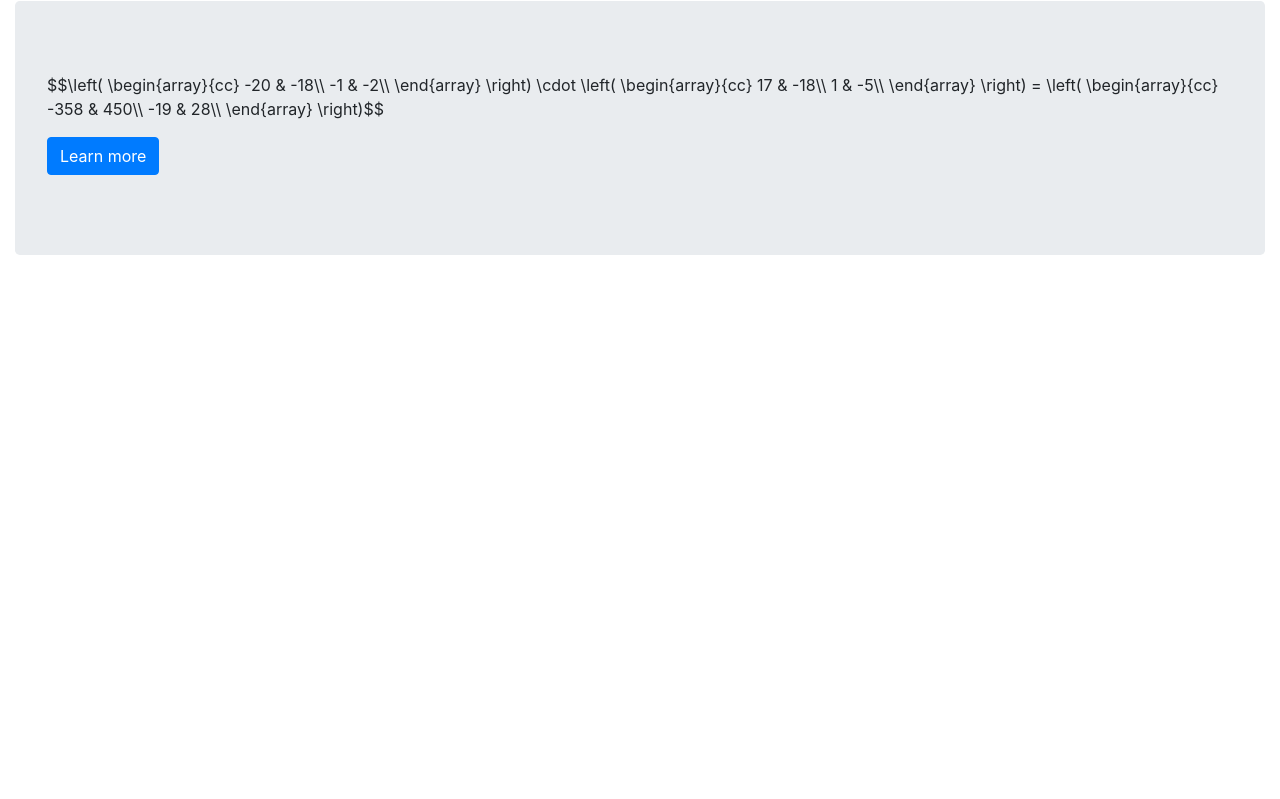
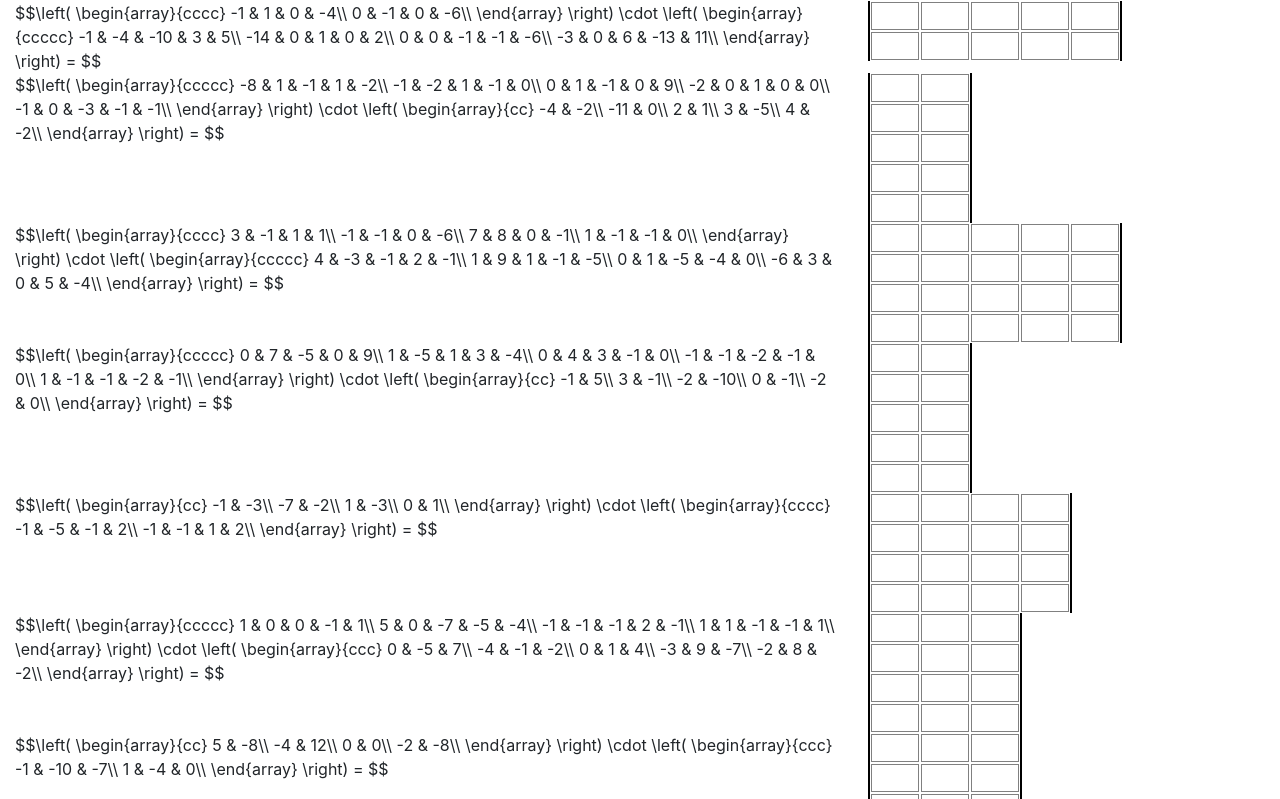
Before and after one commit to turbod89/matrixExercises, a plain HTML site: page index.html in a window 1280 px wide. Shown: the part 55-854 px from the top of the page. Before the commit the page ends 800 px from the top, so only its background shows below. Drawn offline with nearby package versions, Linux system fonts and the light colour scheme; some packages are replaced by stand-ins of ours.

Commit message:
test implemented

```diff
--- /dev/null
+++ b/css/main.css
@@ -0,0 +1,22 @@
+.inputCell {
+    width: 3em;
+    border: 1px grey solid;
+}
+.inputCell.correct {
+    width: 3em;
+    border: 1px green solid;
+    background-color: rgba(127, 255, 127, 0.329);
+}
+.inputCell.incorrect {
+    width: 3em;
+    border: 1px red solid;
+    background-color: rgba(255, 127, 127, 0.329);
+}
+
+
+table.matrix {
+    vertical-align: center;
+    border-left:2px black solid;
+    border-right:2px black solid;
+    padding-left: 2em;
+}
--- a/index.html
+++ b/index.html
@@ -8,37 +8,28 @@
     <!-- Bootstrap CSS -->
     <link rel="stylesheet" href="./bootstrap/css/bootstrap.min.css">
 
+    <link rel="stylesheet" href="./css/main.css">
+
     <!-- Javascripts -->
     <script src='https://cdnjs.cloudflare.com/ajax/libs/mathjax/2.7.4/latest.js?config=TeX-MML-AM_CHTML' async></script>
 
     <title>New Tab</title>
   </head>
   <body>
-    <div class="container-fluid">
-        <div class="row">
-            <div class="col-md-12">
+        <div class="container-fluid">
+            <div class="row">
                 <div class="page-header">
                     <h1>
-                        Matrius <small>Exercicis</small>
+                        Matrius
+                        <small>Generador d'exercicis</small>
                     </h1>
                 </div>
-                <div class="jumbotron">
-                    <h2></h2>
-                    <p>
-                        $$
-                            \left(
-                                \begin{array}{cc}
-                                    a & b \\
-                                    c & d \\
-                                \end{array}
-                            \right)
-                        $$
-                    </p>
-                    <p><a class="btn btn-primary btn-large" href="#">Learn more</a></p>
+            </div>
+            <div class="row questions-container">
+                <div class="col-12 question-container-rows">
                 </div>
             </div>
         </div>
-
     <!-- Optional JavaScript -->
     <!-- jQuery first, then Popper.js, then Bootstrap JS -->
     <script src="https://code.jquery.com/jquery-3.2.1.slim.min.js" integrity="sha384-KJ3o2DKtIkvYIK3UENzmM7KCkRr/rE9/Qpg6aAZGJwFDMVNA/GpGFF93hXpG5KkN" crossorigin="anonymous"></script>
--- a/js/main.js
+++ b/js/main.js
@@ -1,7 +1,12 @@
 const Matrix = function (n,m) {
     const buffer = new ArrayBuffer(n*m*Float64Array.BYTES_PER_ELEMENT);
     const values = new Float64Array(buffer);
-    values.forEach((x,i,a) => a[i] = Math.floor(2*20*(Math.random()-0.5)))
+    values.forEach((x,i,a) => a[i] = Math.floor(
+        20
+        *2*(Math.random()-0.5)
+        *2*(Math.random()-0.5)
+        * 2 * (Math.random() - 0.5)
+    ))
 
     const matrixFunc = function() {
         if (arguments.length == 2 && typeof arguments[0] === 'number' && typeof arguments[1] === 'number') {
@@ -108,12 +113,70 @@ Object.defineProperties(Matrix.prototype, {
 
 });
 
+const UnifInt = (a = 0, b = 1) => Math.floor((b-a+1)*Math.random()) + a
+
+
 window.addEventListener('load', event => {
 
-    const A = new Matrix(2,2);
-    const B = new Matrix(2,2);
-    const C = A.multiply(B);
+    const containerCols = document.querySelectorAll('.questions-container .question-container-rows')
+    const contianerAns = document.querySelector('.answer-container-rows')
 
-    document.querySelector('.jumbotron p').innerHTML = '$$' + A.toLatex() + ' \\cdot ' + B.toLatex() + ' = ' + C.toLatex() + '$$';
+    const exercises = [];
+    for (let i = 0 ; i < 10; i++) {
+        const dims = [0,0,0].map( i => UnifInt(2,5))
+        const A = new Matrix(dims[0], dims[1])
+        const B = new Matrix(dims[1], dims[2])
+        const C = A(B)
+        const exercice = exercises[1] = {
+            m: [A,B],
+            sol: C
+        }
+
+        const cc = containerCols[i%containerCols.length]
+
+        const wrapper = document.createElement('div')
+        const wrapper2 = document.createElement('div')
+        wrapper.classList.add('row')
+        wrapper2.classList.add('col-8')
+        wrapper.appendChild(wrapper2)
+        wrapper2.innerHTML = '$$' + A.toLatex() + ' \\cdot ' + B.toLatex() + ' = $$'
+
+        const wrapper3 = document.createElement('div')
+        const wrapper4 = document.createElement('div')
+        wrapper3.classList.add('row')
+        wrapper4.classList.add('col-4')
+        wrapper.appendChild(wrapper4)
+        const table = document.createElement('table')
+        table.classList.add('matrix')
+        for (let ii = 0; ii < dims[0]; ii++) {
+            const row = document.createElement('tr')
+            for (let jj = 0; jj < dims[2]; jj++) {
+                const cell = document.createElement('td')
+                const input = document.createElement('input')
+                input.setAttribute('type','text')
+                input.classList.add('inputCell')
+                input.addEventListener('keyup', event => {
+                    if (input.value === '') {
+                        input.classList.remove('correct')
+                        input.classList.remove('incorrect')
+                    } else if (isNaN(input.value) || Number(input.value) != C(ii,jj)) {
+                        input.classList.add('incorrect')
+                        input.classList.remove('correct')
+                    } else {
+                        input.classList.add('correct')
+                        input.classList.remove('incorrect')
+                    }
+                })
+
+                cell.appendChild(input)
+                row.appendChild(cell)
+            }
+            table.appendChild(row)
+        }
+        wrapper4.appendChild(table)
+        cc.appendChild(wrapper)
+
+    }
+
 
 })
```
